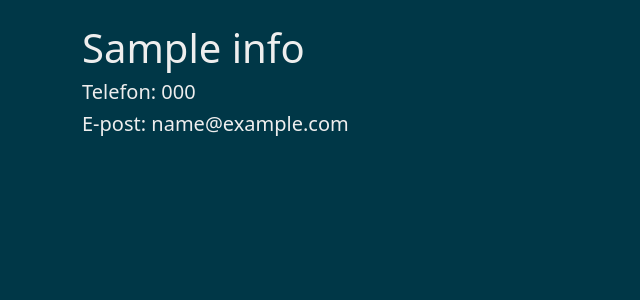
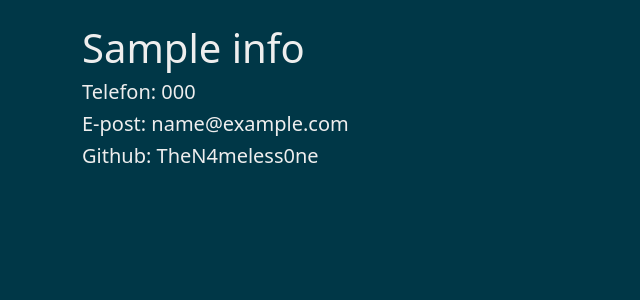
Before and after one commit to TheN4meless0ne/Den-store-f-rjulsoppgaven_YFF-Elias, a Flask app: template portfolio/templates/page/portfolio.html in a window 1280 px wide. Shown: the part 56-356 px from the top of the page, without its empty margins (0-640 px from the left). Run offline with Flask 3, Linux system fonts and the light colour scheme; the template is opened without the code that fills it: most values are stand-ins (such as "Sample title", 1, 10 or a date in 2020); some libraries are stand-ins or nearby versions.

Commit message:
add: link to github profile in portfolio

```diff
--- a/portfolio/templates/page/portfolio.html
+++ b/portfolio/templates/page/portfolio.html
@@ -14,4 +14,10 @@
             <a href="mailto:{{ info.email }}" class="normalText">{{ info.email }}</a>
         </span>
     </h5>
+    <h5>
+        <span>
+            <span>Github:</span>
+            <a href="https://github.com/TheN4meless0ne" class="normalText">TheN4meless0ne</a>
+        </span>
+    </h5>
 {% endblock content %}
```
